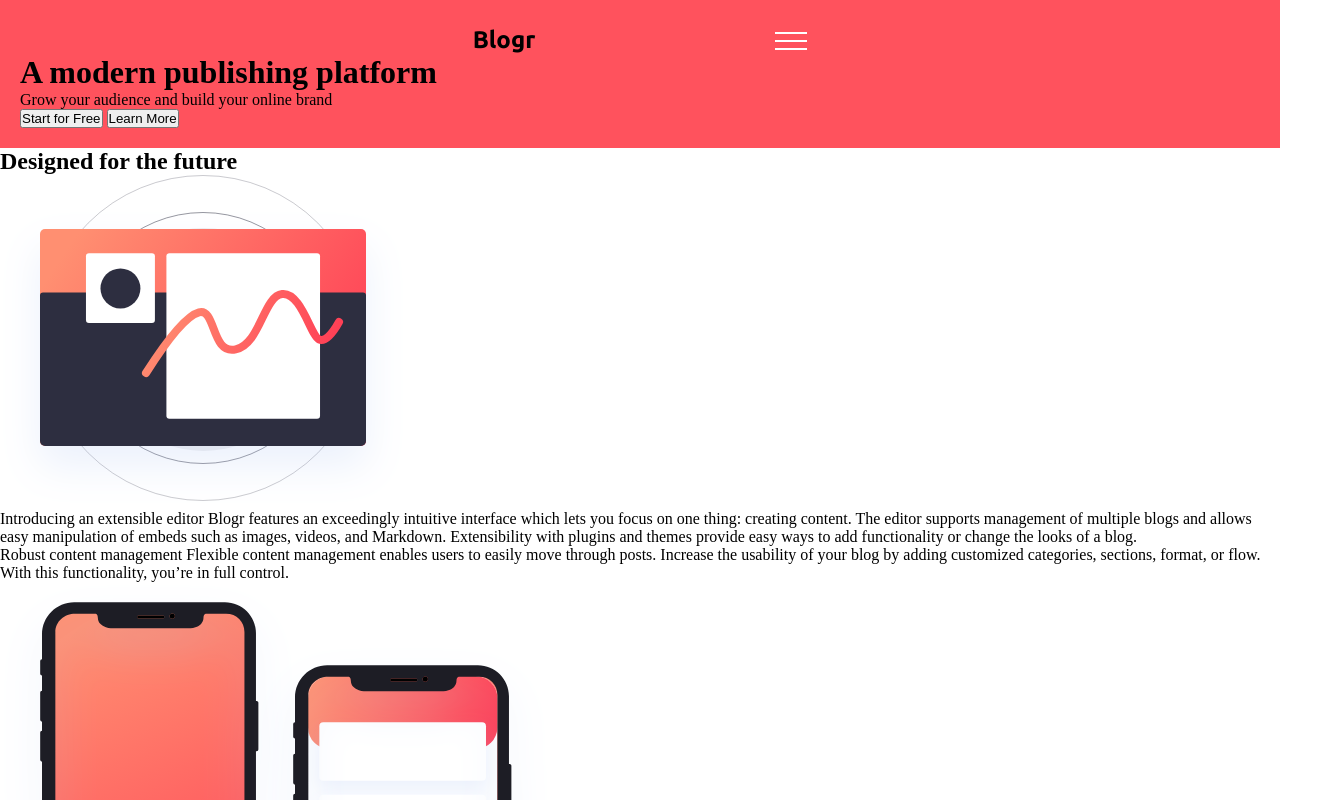
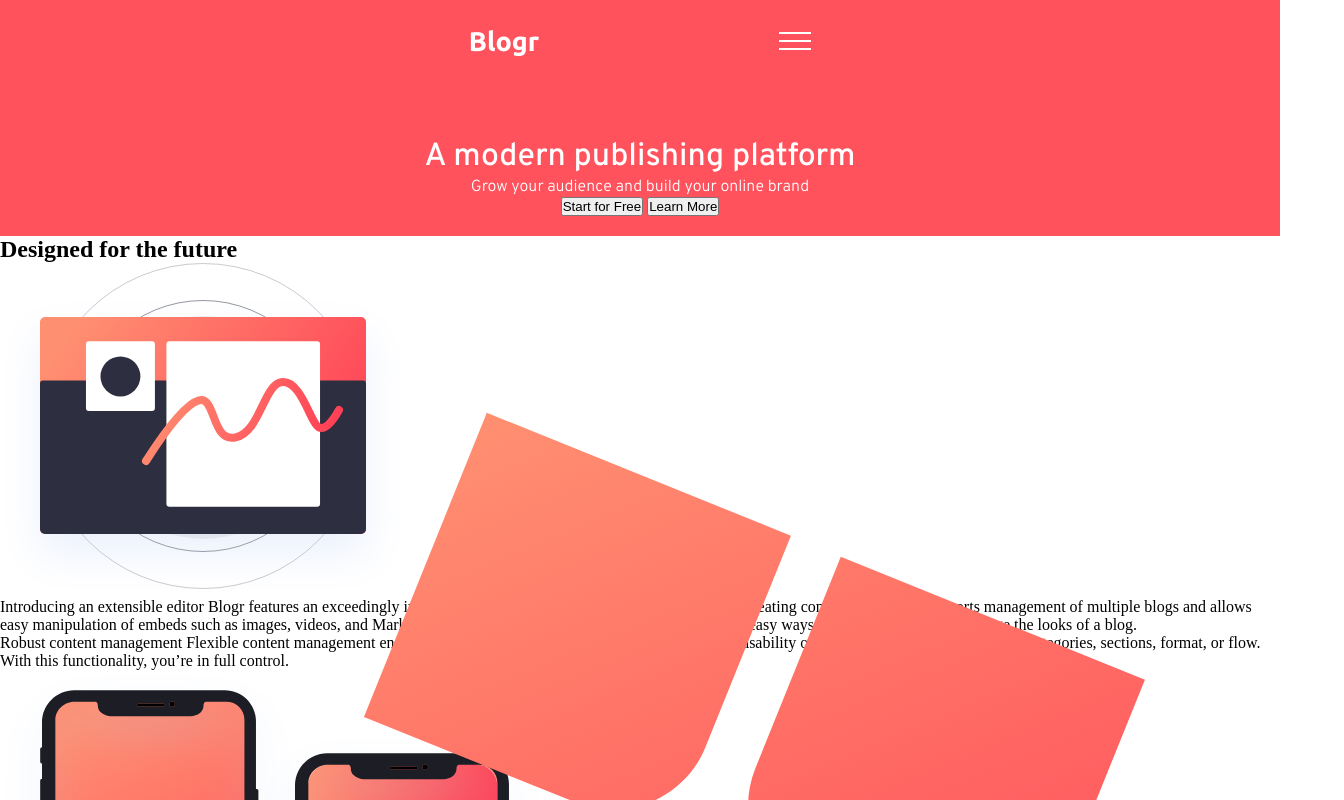
Before and after one commit to Olagunju9148/blogr-landing-page-main, a plain HTML site: page index.html in a window 1280 px wide. Shown: the top 800 px of the page, 1344 px wide, since content can reach past the window. Drawn offline with Linux system fonts and the light colour scheme; a script that the page names is missing.

Commit message:
initial commit

```diff
--- a/index.html
+++ b/index.html
@@ -60,6 +60,9 @@
         <div class="cta-btn">
           <button>Start for Free</button>
           <button>Learn More</button>
+        </div>
+        <div class="bg-pattern">
+          <img src="/images/bg-pattern-intro-mobile.svg" alt="">
         </div>
     </div>
 
--- a/style.css
+++ b/style.css
@@ -9,11 +9,14 @@
 }
 
 body {
+    display: block;
+    justify-content: center;
+    align-items: center;
 
 }
 
 
-/* font-family: "Overpass", sans-serif; */
+
 
 /* if i am being honest right now, i don't really know what am doing */
 
@@ -23,8 +26,10 @@ header {
     align-items: center;
 }
 .header {
-    background:  hsl(356, 100%, 66%);
+    background: hsl(356, 100%, 66%);
     padding: 20px;
+    text-align: center;
+    color: hsl(0, 0%, 100%);
 }
 
 .logo {
@@ -55,13 +60,35 @@ nav ul li {
 .logo {
     margin-top: 6px;
     margin-right: 15rem;
+}
 
+.logo h1 {
+    font-size: 27px;
+    font-weight: 600;
 }
 
 .hamburger {
     margin-top: 12px;
 }
 
+.description {
+    font-family: "Overpass", sans-serif;
+    font-weight: 300;
+    justify-content: center;
+    padding: 80px 20px 0 20px;
+    position: relative;
+}
+
+.bg-pattern {
+    position: absolute;
+    /* top: 10%; */
+
+}
+
+.description h1 {
+    font-weight: 500;
+}
+
 
 
 .attribution { font-size: 11px; text-align: center; }
```
